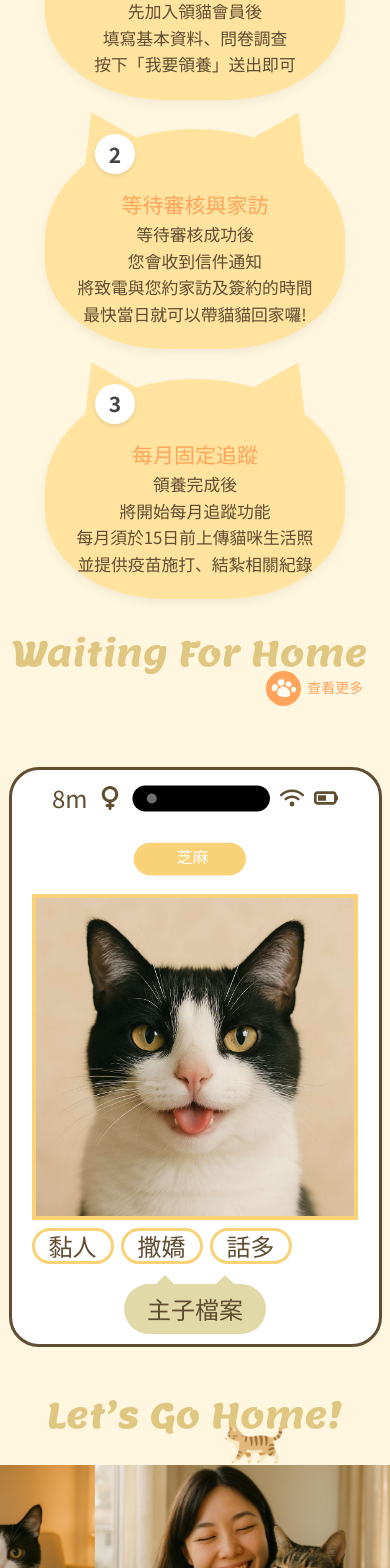
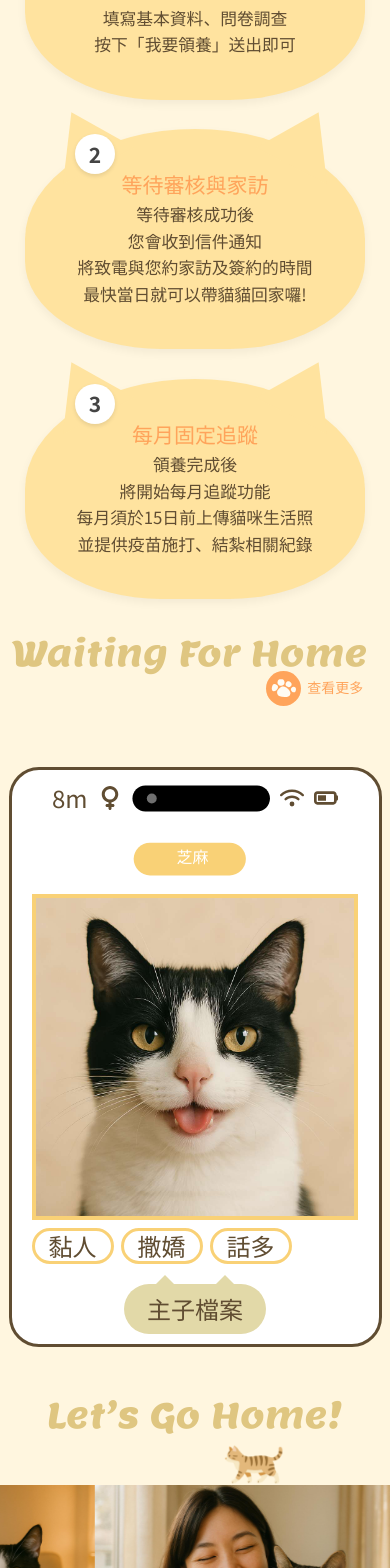
Before and after one commit to jodi0813/adoptCat, a React (Vite) app: page / in a window 390 px wide. Shown: the part 1300-2868 px from the top of the page. Built offline with nearby package versions, Linux system fonts and the light colour scheme.

Commit message:
調整貓咪QA

```diff
--- a/src/components/card/HomeCatCard.scss
+++ b/src/components/card/HomeCatCard.scss
@@ -74,8 +74,8 @@
           font-style: normal;
           font-weight: 400;
           line-height: 100.015%;
-          /* 24.004px */
         }
+
       }
     }
 
--- a/src/pages/AdoptQA/AdoptQA.scss
+++ b/src/pages/AdoptQA/AdoptQA.scss
@@ -5,7 +5,7 @@
   @media (max-width: 1024px) {
     padding: 100px 5%;
   }
-    @media (max-width: 767px) {
+  @media (max-width: 767px) {
     padding: 100px 2%;
   }
   .qa-container {
@@ -14,6 +14,9 @@
     margin-top: 50px;
     @media (max-width: 1024px) {
       flex-direction: column;
+    }
+    @media (max-width:767px) {
+      margin-top: 0;
     }
     .qa-nav {
       position: absolute;
@@ -27,14 +30,15 @@
       box-shadow: 0 4px 10px rgba(0, 0, 0, 0.1);
       transition: top 0.3s ease;
       background-color: rgba(255, 236, 183, 0.5);
-      width: 25%;
       @media (max-width: 1023px) {
         position: static;
         flex-direction: row;
-        width: 100%;
         padding: 0px;
         background-color: transparent;
-        box-shadow:none;
+        box-shadow: none;
+      }
+      @media (max-width:767px) {
+      flex-direction: column;
       }
       .qa-nav-item {
         cursor: pointer;
@@ -55,8 +59,6 @@
     }
 
     .qa-section {
-
-
       .catNameTagAutoBox {
         height: 130px;
         display: flex;
@@ -72,7 +74,9 @@
         box-shadow: 0 0 6px rgba(0, 0, 0, 0.1);
         cursor: pointer;
         transition: all 0.2s ease;
-
+        @media (max-width: 767px) {
+          padding: 16px;
+        }
         .question {
           display: flex;
           justify-content: space-between;
@@ -83,6 +87,7 @@
           font-weight: 400;
           line-height: normal;
           letter-spacing: 2.16px;
+          text-align: justify;
           @media (max-width: 1024px) {
             font-size: 16px;
           }
@@ -101,6 +106,7 @@
           letter-spacing: 1.44px;
           display: flex;
           justify-content: flex-start;
+          text-align: justify;
         }
 
         &.open {
--- a/src/pages/HomePage/HomePage.scss
+++ b/src/pages/HomePage/HomePage.scss
@@ -351,8 +351,9 @@
     }
 
     @media (max-width: 768px) {
-      width: 300px;
+      width: 340px;
       height: 220px;
+      padding-top: 40px;
     }
 
     .catear-left {
@@ -686,10 +687,11 @@
     height: 180px; // 設定跟照片高度一致
     position: relative;
     @media (max-width: 767px) {
-      height: 20px;
+      height: 40px;
     }
     img {
       width: 20%;
+      max-width: 246px;
       object-fit: contain;
       position: absolute;
       bottom: -70px;
```
